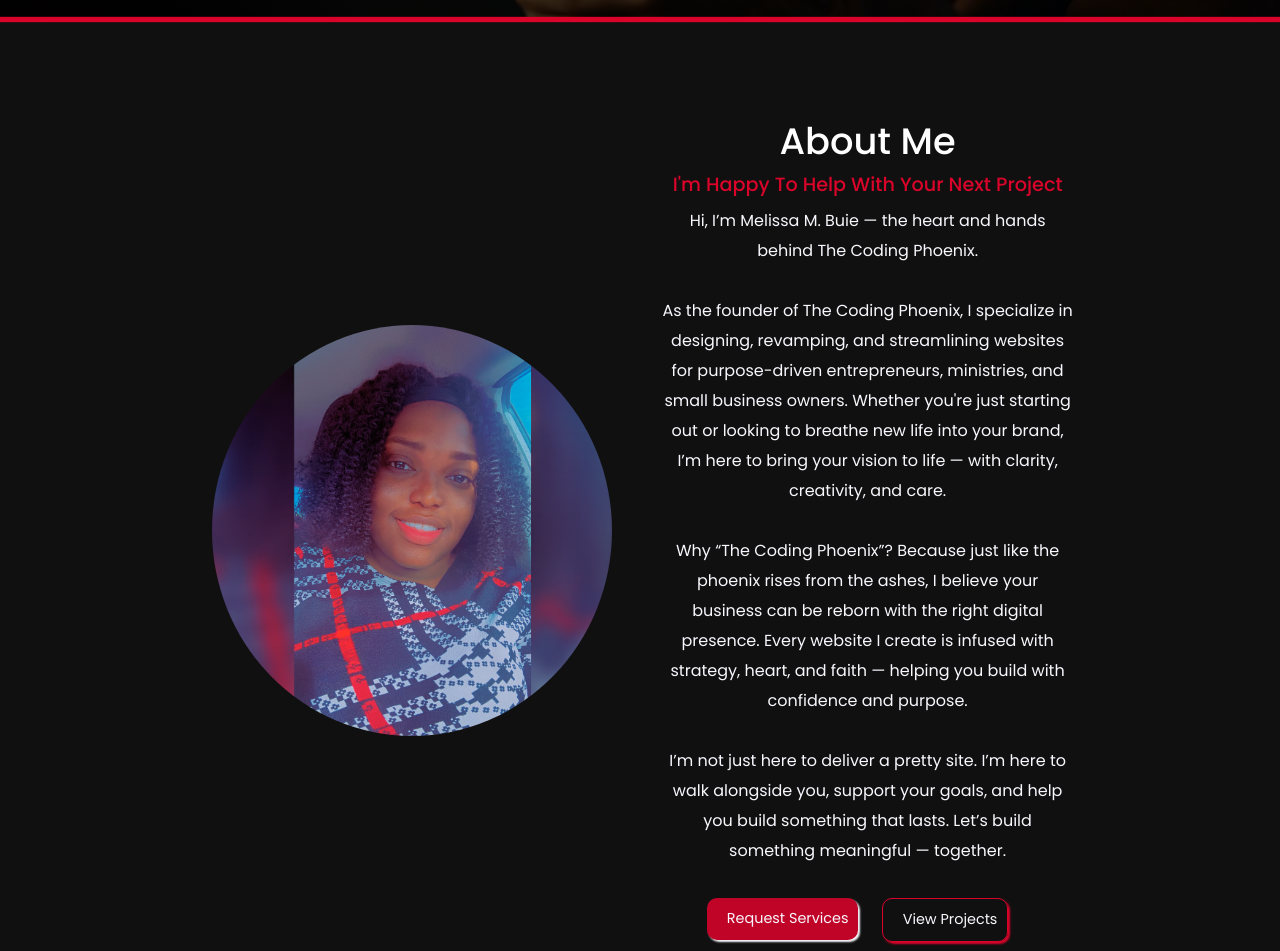
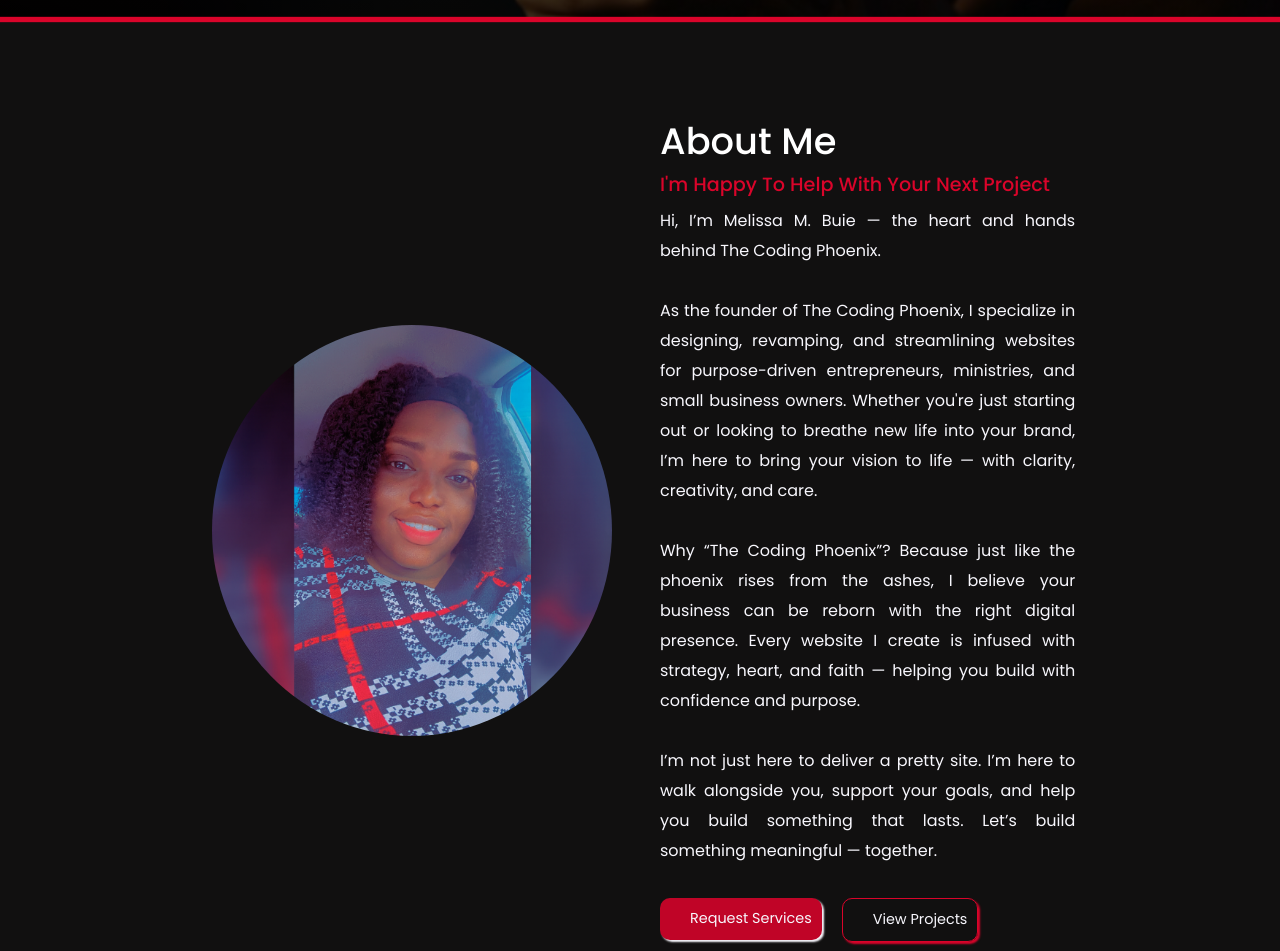
Before and after one commit to the-codingphoenix/TheCodingPhoenix, a plain HTML site: page index.html in a window 1280 px wide. Shown: the part 781-1732 px from the top of the page. Drawn offline with nearby package versions, Linux system fonts and the light colour scheme.

Commit message:
update about

```diff
--- a/css/style.css
+++ b/css/style.css
@@ -136,9 +136,10 @@ nav ul li:hover a {
 .type-wrap { display: inline-block; }
 .caret { display:inline-block; animation: blink 1s steps(1) infinite; }
 @keyframes blink { 50% { opacity: 0; } }
+
 .btn-container {
     display: flex;
-    gap: .2rem;
+    /* gap: 1rem; */
     margin-top: 20px;
 }
 
@@ -156,7 +157,7 @@ button {
 .btn-dark {
     background-color: var(--primary-color-dark);
     color: var(--extra-light);
-    padding: 10px 10px 10px 20px;
+    padding: 10px 10px 10px 30px;
     border-radius: 10px;
     box-shadow: 2px 2px 2px var(--extra-light);
     font-size: .9rem;
@@ -175,7 +176,7 @@ button {
     background-color: var(--extra-light);
     border-radius: 50%;
     padding: 10px;
-    margin-left: 20px;
+    margin-left: 10px;
 }
 
 .btn-dark:hover img {
@@ -240,6 +241,7 @@ button {
     grid-template-columns: repeat(2, 1fr);
     align-items: center;
     justify-content: center;
+    text-align: justify;
     gap: 40px; /* More spacing between image and text */
 }
 
@@ -248,13 +250,11 @@ button {
     color: var(--primary-color);
     font-size: 1.2rem;
     font-weight: 500;
-    text-align: center;
 }
 
 .about-text h2 {
     font-size: 2.3rem;
     color: var(--white);
-    text-align: center;
 }
 
 .about-text p {
@@ -262,7 +262,6 @@ button {
     font-size: 1rem;
     line-height: 30px;
     margin-bottom: 2rem;
-    text-align: center;
 }
 
 .about-img img {
@@ -274,11 +273,7 @@ button {
     margin: 0 auto;
 }
 
-.about .btn-container {
-    display: flex;
-    justify-content: center;
-    margin: 0;
-}
+
 
 /* services */
 
```
